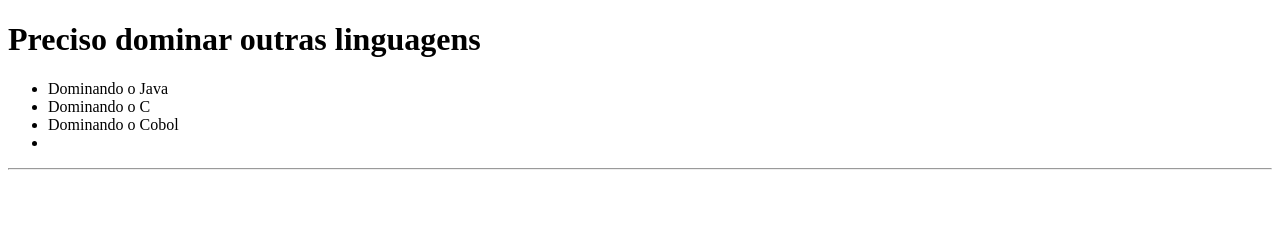
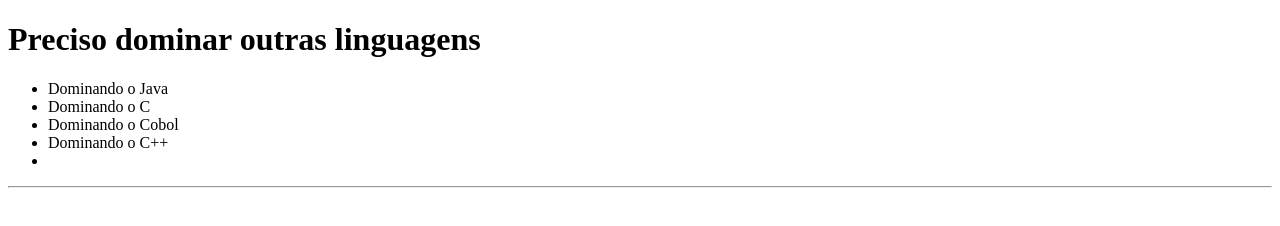
Before and after one commit to Aveiga01/T-picos-Especiais-Fatec, a plain HTML site: page index.html in a window 1280 px wide. Drawn offline with Linux system fonts and the light colour scheme.

Commit message:
acrescentando mais 1 linguagem para dominar

```diff
--- a/index.html
+++ b/index.html
@@ -12,6 +12,7 @@
             <li>Dominando o Java</li>
             <li>Dominando o C</li>
             <li>Dominando o Cobol</li>
+            <li>Dominando o C++</li>
             <li></li>
 
         </ul>
```
